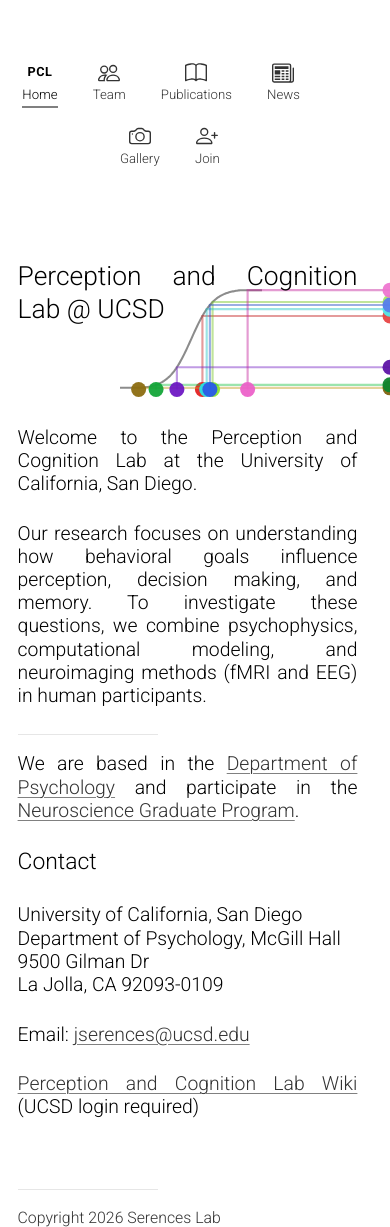
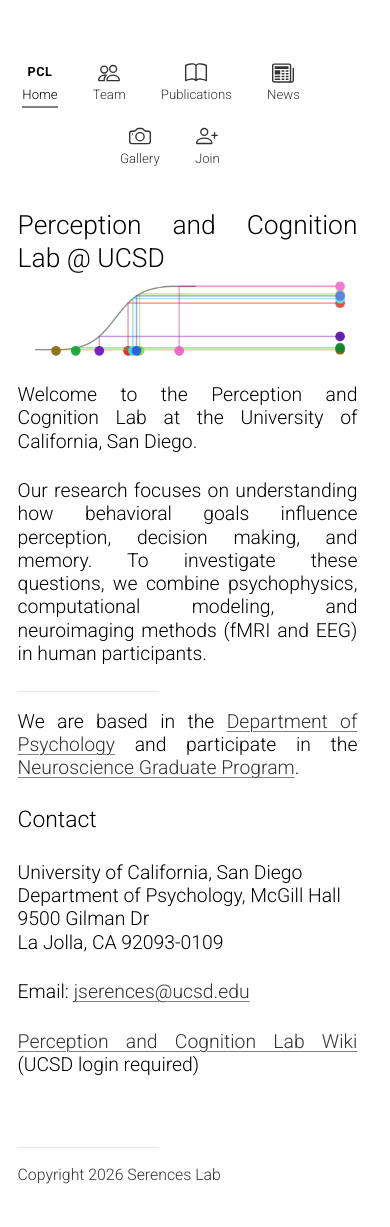
Before and after one commit to JohnSerences/johnserences.github.io, a Jekyll site: the page built from index.md, in a window 390 px wide. Built offline with Jekyll 4.4.1, drawn with Linux system fonts in a browser that asks for light colours; nearby versions of some CDN libraries; after the commit the page ends 1184 px from its top, so only the background shows below that.

Commit message:
Make the landing graphic responsive
The canvas had no CSS width, so it held its 525px attribute width and
widened the page on phones, and the title carried an unconditional 51px
downward offset that put it on top of the graphic once the two stacked.
The offset now applies only at the widths where they sit side by side,
and the graphic spreads across its full box when stacked. Sizing the
backing store to the device pixel ratio also sharpens it on retina
screens.

Co-authored-by: Cursor <cursoragent@cursor.com>

```diff
--- a/_includes/pizzazz.html
+++ b/_includes/pizzazz.html
@@ -4,15 +4,28 @@
 		if (!canvas) return;
 
 		const ctx = canvas.getContext("2d");
-		const W = canvas.width;
-		const H = canvas.height;
 		const N_UNITS = 8;
-		const SCALE = 1.5;
+		const radius = 7.5;
 
-		const xCurveL = 130 * SCALE;
-		const xCurveR = 225 * SCALE;
-		const xOutput = 310 * SCALE;
-		const radius = 5 * SCALE;
+		// Drawing coordinates are these logical units at any screen size; CSS
+		// scales the result to fit, and layout() matches the backing store to
+		// the device pixel ratio so it stays sharp.
+		const W = 525;
+		const H = 120;
+
+		// Horizontal extent of the graphic, as fractions of W. Beside the page
+		// title it keeps the left portion clear of the text; stacked below the
+		// title on narrow screens it uses the whole box instead.
+		const GEOMETRY = {
+			beside: { curveL: 0.371, curveR: 0.643, output: 0.886 },
+			stacked: { curveL: 0.05, curveR: 0.525, output: 0.95 },
+		};
+		const stackedQuery = window.matchMedia("(max-width: 992px)");
+
+		let xCurveL;
+		let xCurveR;
+		let xOutput;
+
 		const xAxisY = H - (radius + 2);
 		const SIGMOID_X_RANGE = 12; // plot domain [-12, 12] for clear saturation tails
 		const SIGMOID_SLOPE = 0.37; // further flattened (~33% lower) for more dynamic range
@@ -24,6 +37,22 @@
 		const preState = Array.from({ length: N_UNITS }, () => (Math.random() * 2 - 1) * SIGMOID_X_RANGE * 0.35);
 		const preVelocity = Array.from({ length: N_UNITS }, () => 0);
 		const lineHistory = Array.from({ length: N_UNITS }, () => []);
+
+		function layout() {
+			const dpr = window.devicePixelRatio || 1;
+			canvas.width = Math.round(W * dpr);
+			canvas.height = Math.round(H * dpr);
+			ctx.setTransform(dpr, 0, 0, dpr, 0, 0);
+
+			const geometry = stackedQuery.matches ? GEOMETRY.stacked : GEOMETRY.beside;
+			xCurveL = W * geometry.curveL;
+			xCurveR = W * geometry.curveR;
+			xOutput = W * geometry.output;
+
+			// Trails hold absolute coordinates, so drop them rather than let
+			// them snap across a change in geometry.
+			for (const history of lineHistory) history.length = 0;
+		}
 
 		function sigmoid(x) {
 			return 1 / (1 + Math.exp(-SIGMOID_SLOPE * x));
--- a/_sass/_utilities.sass
+++ b/_sass/_utilities.sass
@@ -14,6 +14,13 @@
     flex-direction: row
     justify-content: center
     align-items: center
-    height: 120px
     width: 100%
     margin: 0 auto
+
+    // Without this the canvas keeps its 525px attribute width and widens the
+    // whole page on narrow screens.
+    canvas
+        display: block
+        width: 100%
+        max-width: 525px
+        height: auto
--- a/_sass/components/_title.sass
+++ b/_sass/components/_title.sass
@@ -4,16 +4,12 @@
     h1
         margin: 0
 
-    .page__title
-    // margin-top: 1rem
-    // margin-bottom: 2.5rem
-    //   font-size: 1.2rem
-    //   letter-spacing: -0.035rem
-    //   font-weight: var(--bold)
-    //   line-height: 1.2
-
 .page__header--landing
     margin-bottom: 0.25rem
 
-    .page__title
-        transform: translateY(51px)
+    // Wide enough for the title and the graphic to sit side by side: drop the
+    // title into the empty left portion of the canvas below it. Narrower than
+    // this the two stack, where the offset would collide with the graphic.
+    @media (min-width: 993px)
+        .page__title
+            transform: translateY(51px)
```
Also changed, not shown: other parts of _includes/pizzazz.html (+2 -0 lines).
